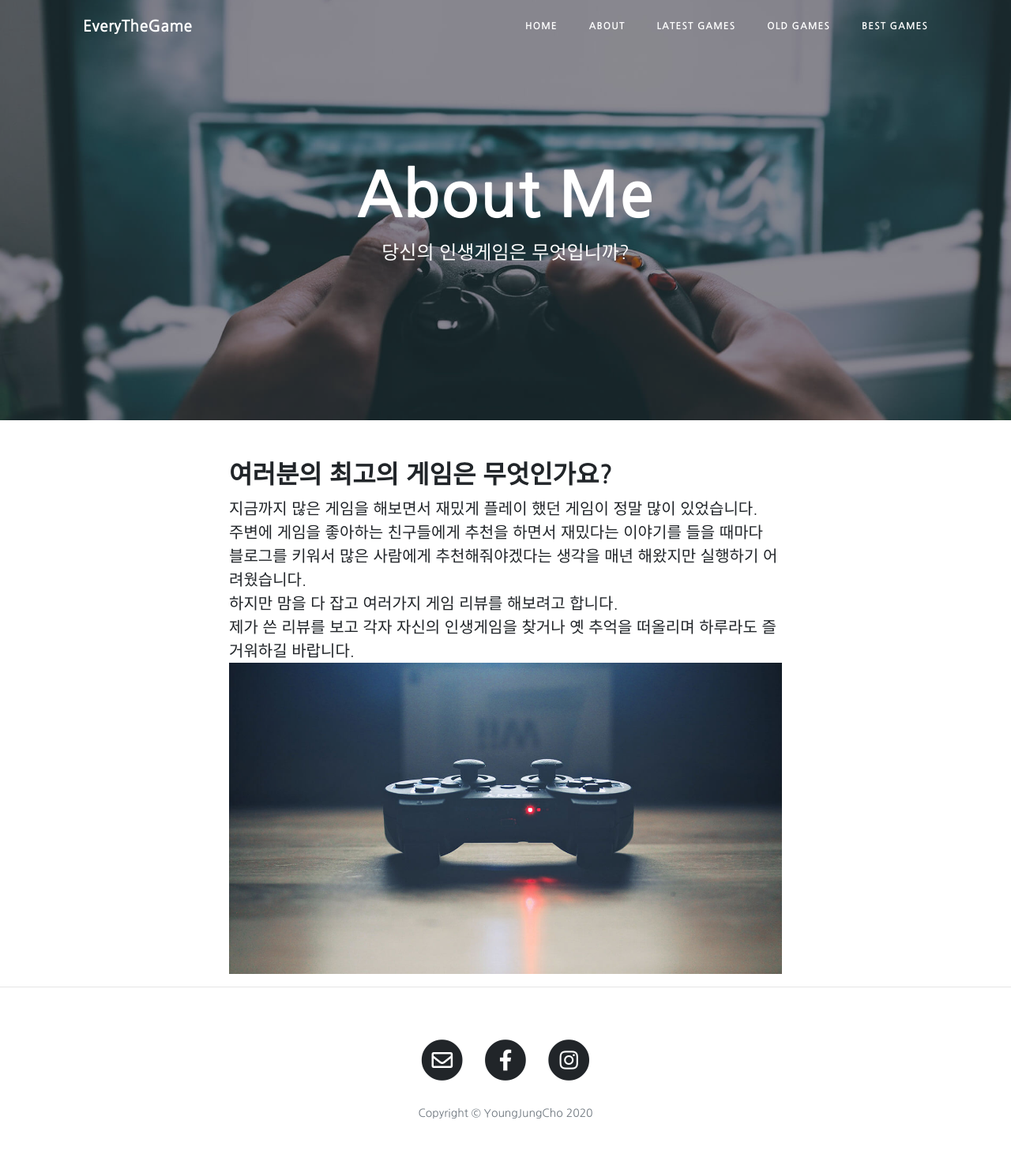
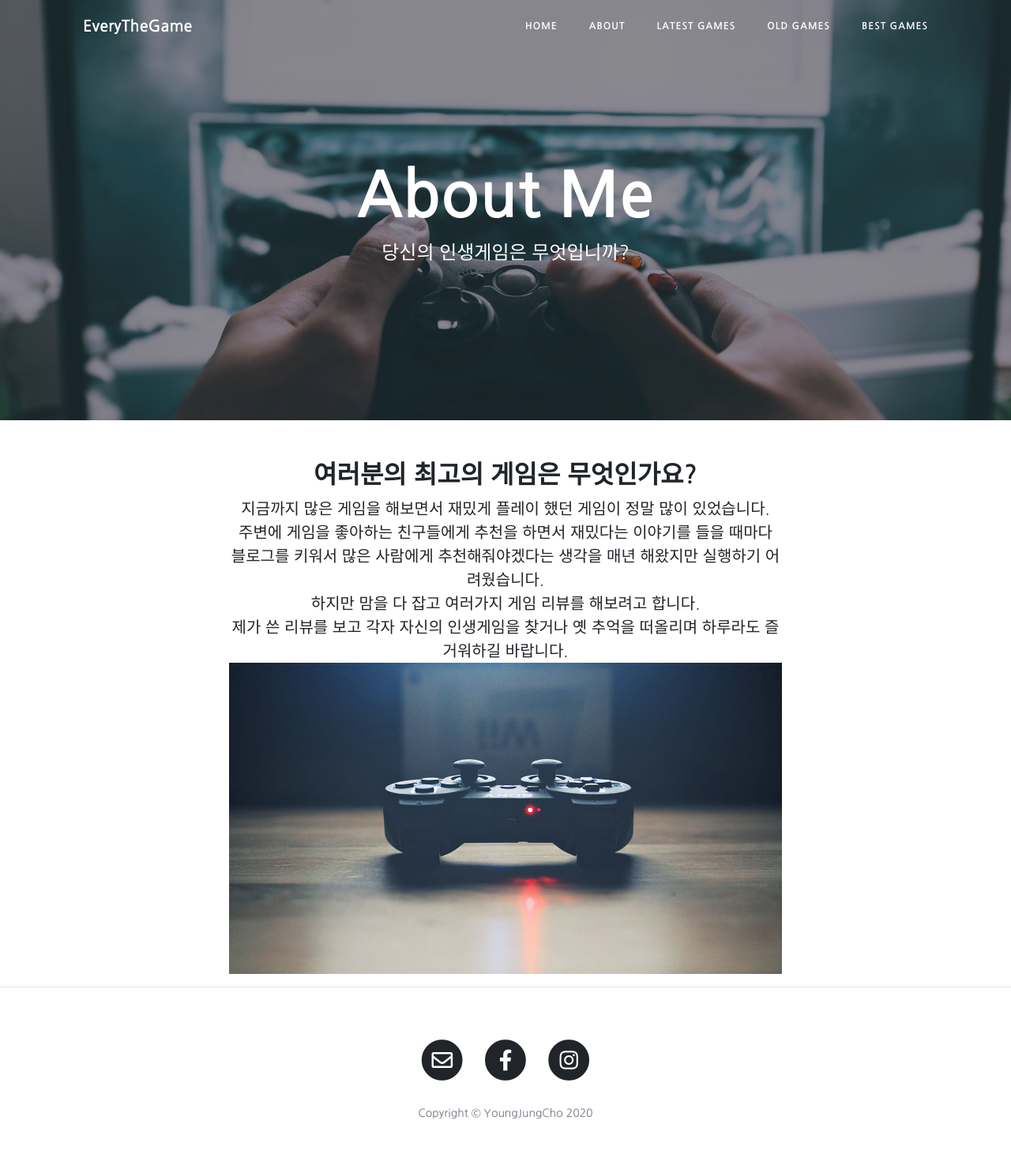
Before and after one commit to youngjungcho/everythegame88, a Jekyll site: the page built from about.html, in a window 1280 px wide. Shown: the whole page at 79% size. Built offline with Jekyll 4.4.1, drawn with Linux system fonts in a browser that asks for light colours.

Commit message:
Update about.html

```diff
--- a/about.html
+++ b/about.html
@@ -4,7 +4,14 @@ title: About Me
 description: 당신의 인생게임은 무엇입니까?
 background: '/img/bg-about.jpg'
 ---
-
+<style>
+  .subtitle {
+    text-align: center;
+  }
+  .information {
+    text-align: center;
+  }
+</style>
 
 <section class="everythegame_1">
     <div class="container">
```
